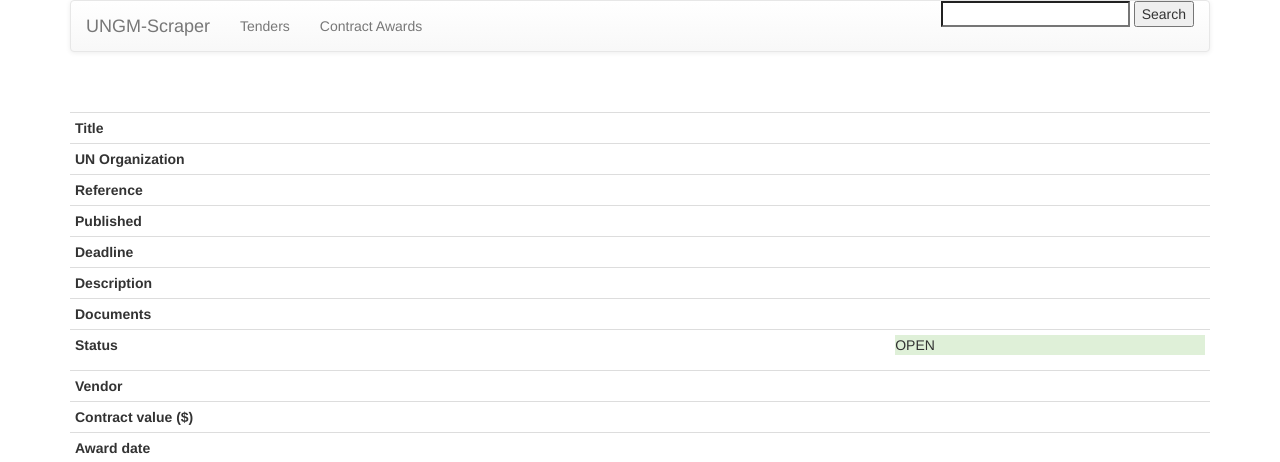
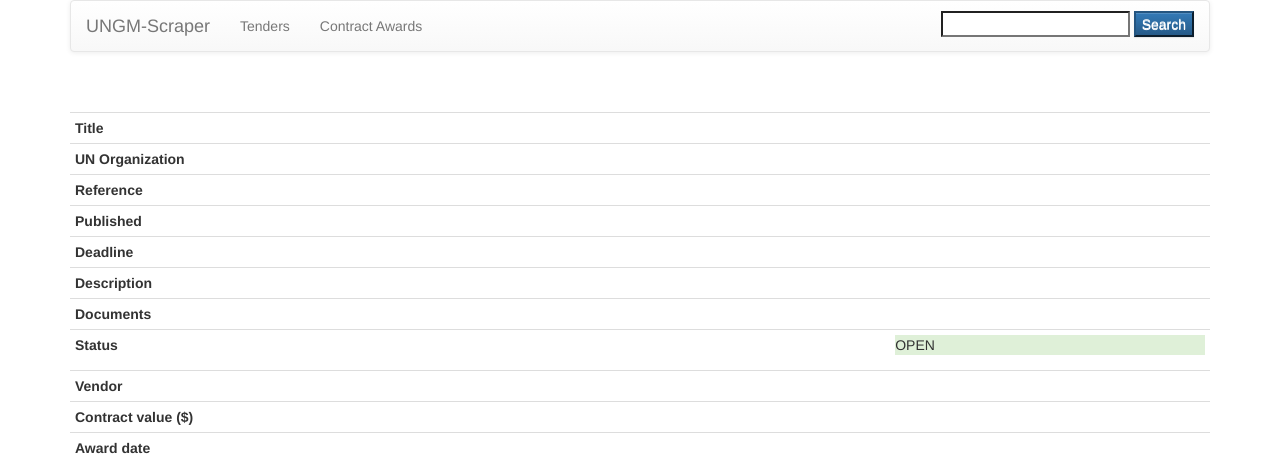
Before and after one commit to eaudeweb/edw-scratch, a Python web app: template scratch/templates/tender.html in a window 1280 px wide. Shown: the top 462 px of the page. Run offline with Jinja, Linux system fonts and the light colour scheme; the template is opened without the code that fills it, so the values that code supplies are empty; some libraries are stand-ins or nearby versions.

Commit message:
tempaltes: add some design for search button

```diff
--- a/scratch/templates/layout.html
+++ b/scratch/templates/layout.html
@@ -23,12 +23,16 @@
             </ul>
             <ul class="nav navbar-nav navbar-right">
               <li>
-                <form class="form-inline" role="form" action="{{ url_for('.search') }}" method="get" name="search">
-                  <div class="form-group">
-                    <input type="search" name="query">
-                    <input type="submit" value="Search">
-                  </div>
-                </form>
+                <p>
+                  <form class="form-inline"  role="form" action="{{ url_for('.search') }}" method="get" name="search">
+                    <div class="form-group">
+                      <input type="search" name="query">
+                    </div>
+                    <div class="form-group">
+                      <button class="btn-default btn-primary" type="submit">Search</button>
+                    </div>
+                  </form>
+                </p>
               </li>
             </ul>
 
```
